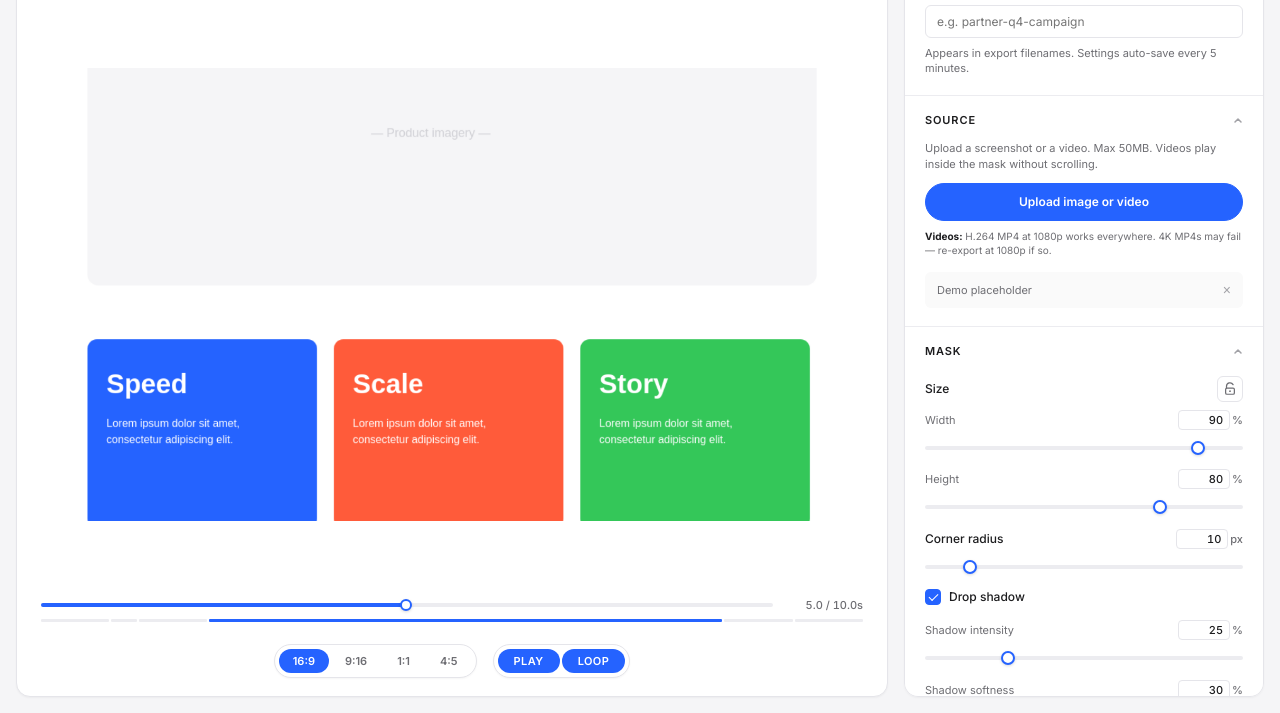
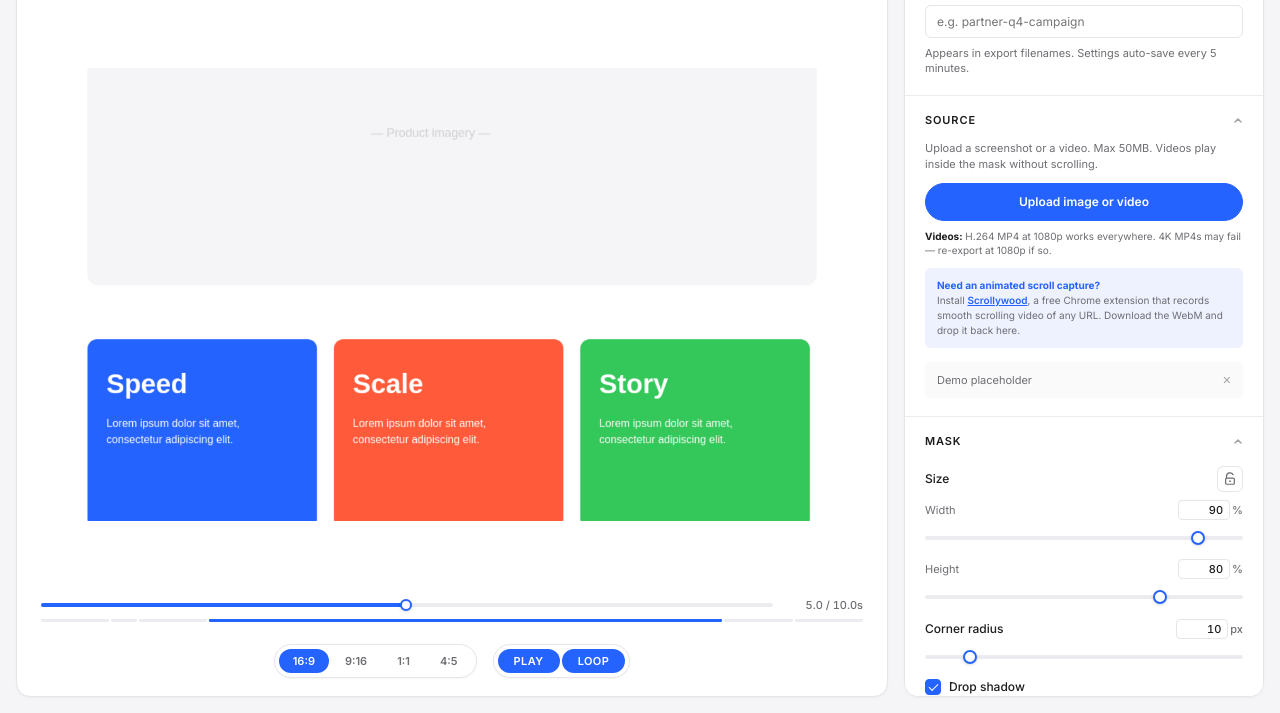
Before and after one commit to admwgn/website-reveal, a plain HTML site: page index.html in a window 1280 px wide. Shown: the part 87-800 px from the top of the page. Drawn offline with nearby package versions, Linux system fonts and the light colour scheme.

Commit message:
Add files via upload

```diff
--- a/index.html
+++ b/index.html
@@ -736,6 +736,10 @@
           <p class="field-help" style="margin-top: 8px; margin-bottom: 0; font-size: 10px;">
             <strong style="color: var(--text);">Videos:</strong> H.264 MP4 at 1080p works everywhere. 4K MP4s may fail — re-export at 1080p if so.
           </p>
+          <div style="margin-top: 10px; padding: 10px 12px; background: #eef2ff; border-radius: var(--radius-sm); font-size: 10px; color: var(--text-dim); line-height: 1.5;">
+            <strong style="color: var(--accent);">Need an animated scroll capture?</strong><br>
+            Install <a href="https://github.com/MaxGhenis/scrollywood" target="_blank" rel="noopener" style="color: var(--accent); text-decoration: underline; font-weight: 600;">Scrollywood</a>, a free Chrome extension that records smooth scrolling video of any URL. Download the WebM and drop it back here.
+          </div>
         </div>
 
         <div class="field" id="mediaInfo" style="display: none;">
```
